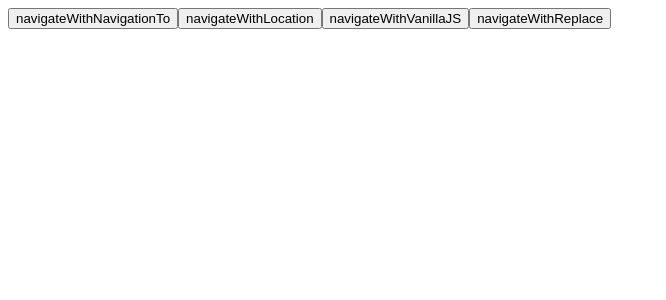
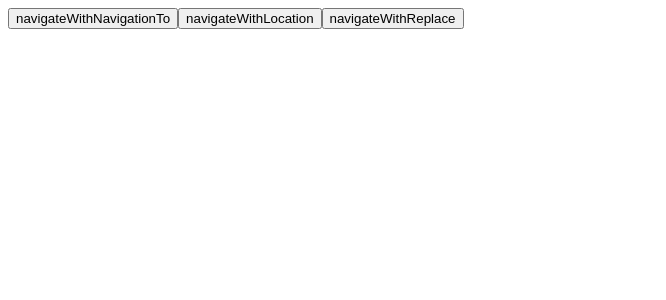
Before and after one commit to goodness090807/nuxt-test, a Nuxt app: page / in a window 1280 px wide. Shown: the top 300 px of the page, without its empty margins (0-666 px from the left). Built offline with nearby package versions, Linux system fonts and the light colour scheme.

Commit message:
feat: 調整測試GTM功能
移除GA套件，改用GTM管理
移除原生寫法的按鈕

```diff
--- a/nuxt.config.ts
+++ b/nuxt.config.ts
@@ -1,10 +1,7 @@
 // https://nuxt.com/docs/api/configuration/nuxt-config
 export default defineNuxtConfig({
     devtools: { enabled: true },
-    modules: ["nuxt-gtag", "@zadigetvoltaire/nuxt-gtm"],
-    gtag: {
-        id: "G-17NB8M1C1V",
-    },
+    modules: ["@zadigetvoltaire/nuxt-gtm"],
     gtm: {
         id: "GTM-56G726ML",
     },
--- a/package.json
+++ b/package.json
@@ -15,7 +15,6 @@
     "vue-router": "^4.2.5"
   },
   "devDependencies": {
-    "@zadigetvoltaire/nuxt-gtm": "^0.0.13",
-    "nuxt-gtag": "^1.1.2"
+    "@zadigetvoltaire/nuxt-gtm": "^0.0.13"
   }
 }
--- a/pages/index.vue
+++ b/pages/index.vue
@@ -4,7 +4,6 @@
             navigateWithNavigationTo
         </button>
         <button @click="navigateWithLocation">navigateWithLocation</button>
-        <button @click="navigateWithVanillaJS">navigateWithVanillaJS</button>
         <button @click="navigateWithReplace">navigateWithReplace</button>
     </div>
 </template>
@@ -17,12 +16,6 @@ export default {
         },
         navigateWithLocation() {
             window.location.href = "/about";
-        },
-        navigateWithVanillaJS() {
-            window.history.pushState({}, "", "/about");
-
-            const navEvent = new PopStateEvent("popstate");
-            window.dispatchEvent(navEvent);
         },
         navigateWithReplace() {
             navigateTo("/about", { replace: true });
```
Also changed, not shown: 1 other file (tests, documents, lock files or other folders).
